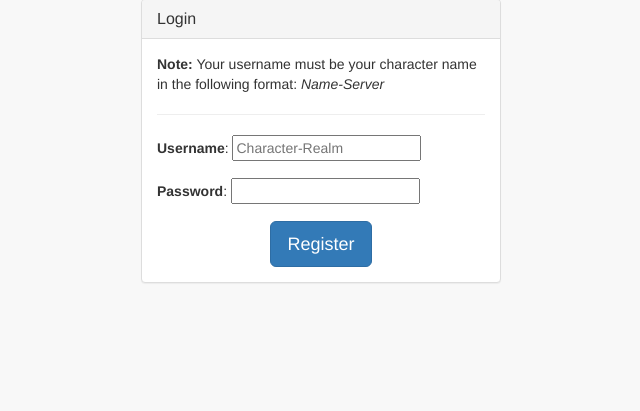
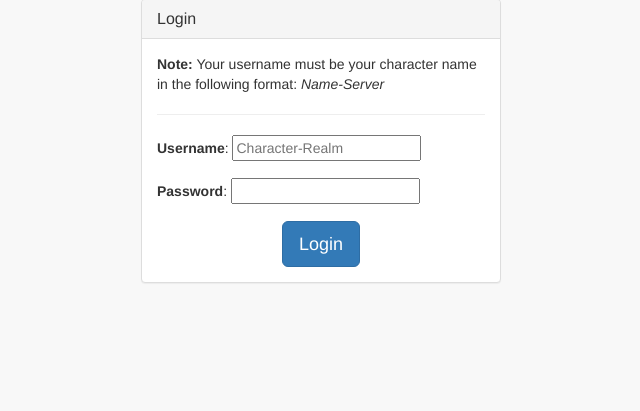
Before and after one commit to Pepton21/wow-website, a Flask app: template guild_app/templates/login.html in a window 1280 px wide. Shown: the part 91-502 px from the top of the page, without its empty margins (319-959 px from the left). Run offline with Flask 2, Linux system fonts and the light colour scheme; the template is opened without the code that fills it: values that come from a table or form of the project are taken from there, others are empty; some libraries are stand-ins or nearby versions.

Commit message:
Added login

```diff
--- a/guild_app/templates/login.html
+++ b/guild_app/templates/login.html
@@ -71,7 +71,7 @@
                                     {% endfor %}
                                     </ul>
                                     <!-- Change this to a button or input when using this as a form -->
-                                    <button style="margin-left: auto; margin-right: auto; display: block;" type="submit" class="btn btn-primary btn-lg">Register</button>
+                                    <button style="margin-left: auto; margin-right: auto; display: block;" type="submit" class="btn btn-primary btn-lg">Login</button>
                                 </fieldset>
                                 {{ form.csrf_token }}
                             </form>
--- a/guild_app/views.py
+++ b/guild_app/views.py
@@ -74,7 +74,7 @@ def register():
 
 @app.route("/login", methods=['GET', 'POST'])
 def login():
-    form = forms.RegistrationForm()
+    form = forms.LoginForm()
     if form.validate_on_submit():
         cnx = db.get_connection()
         cursor = cnx.cursor()
```
